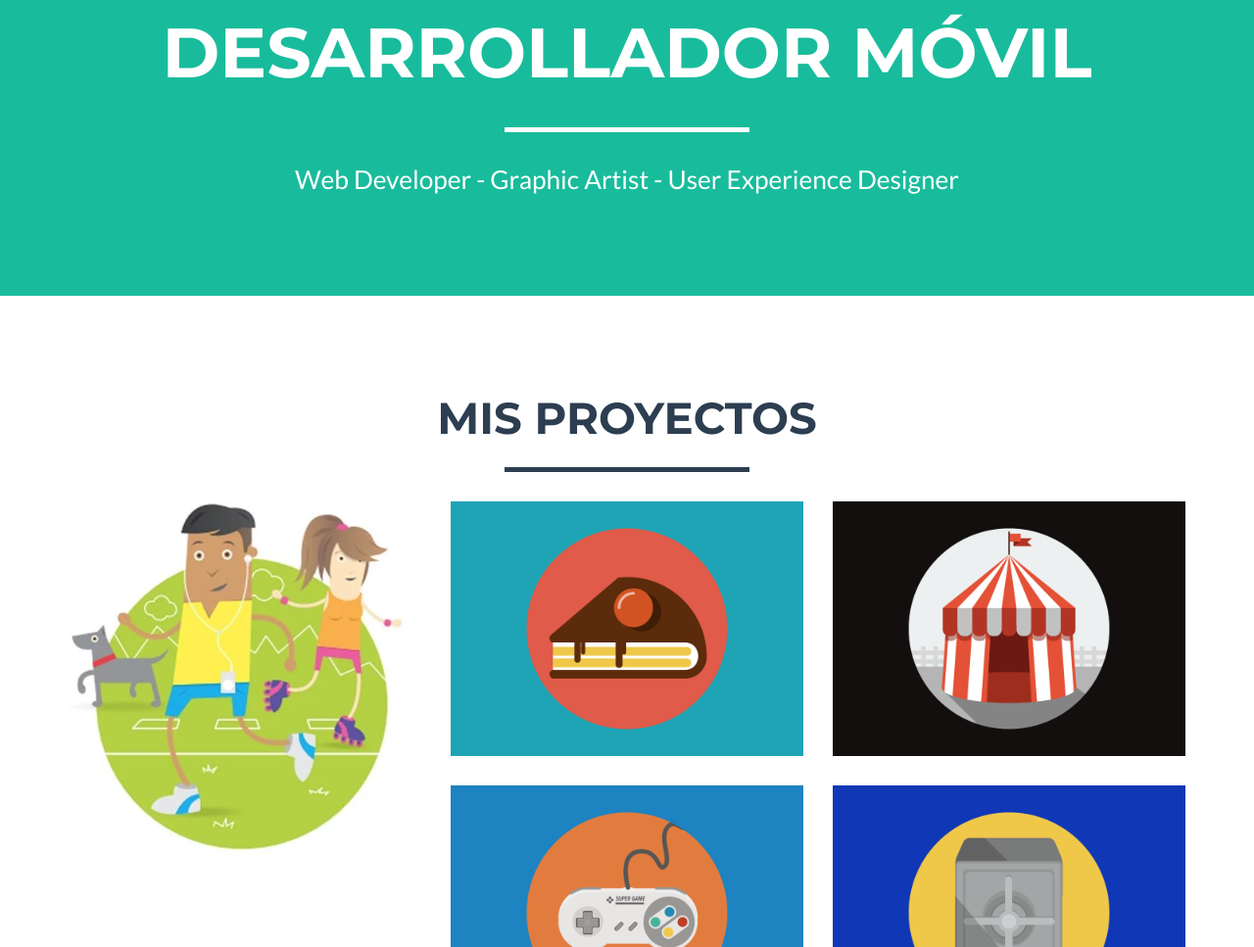
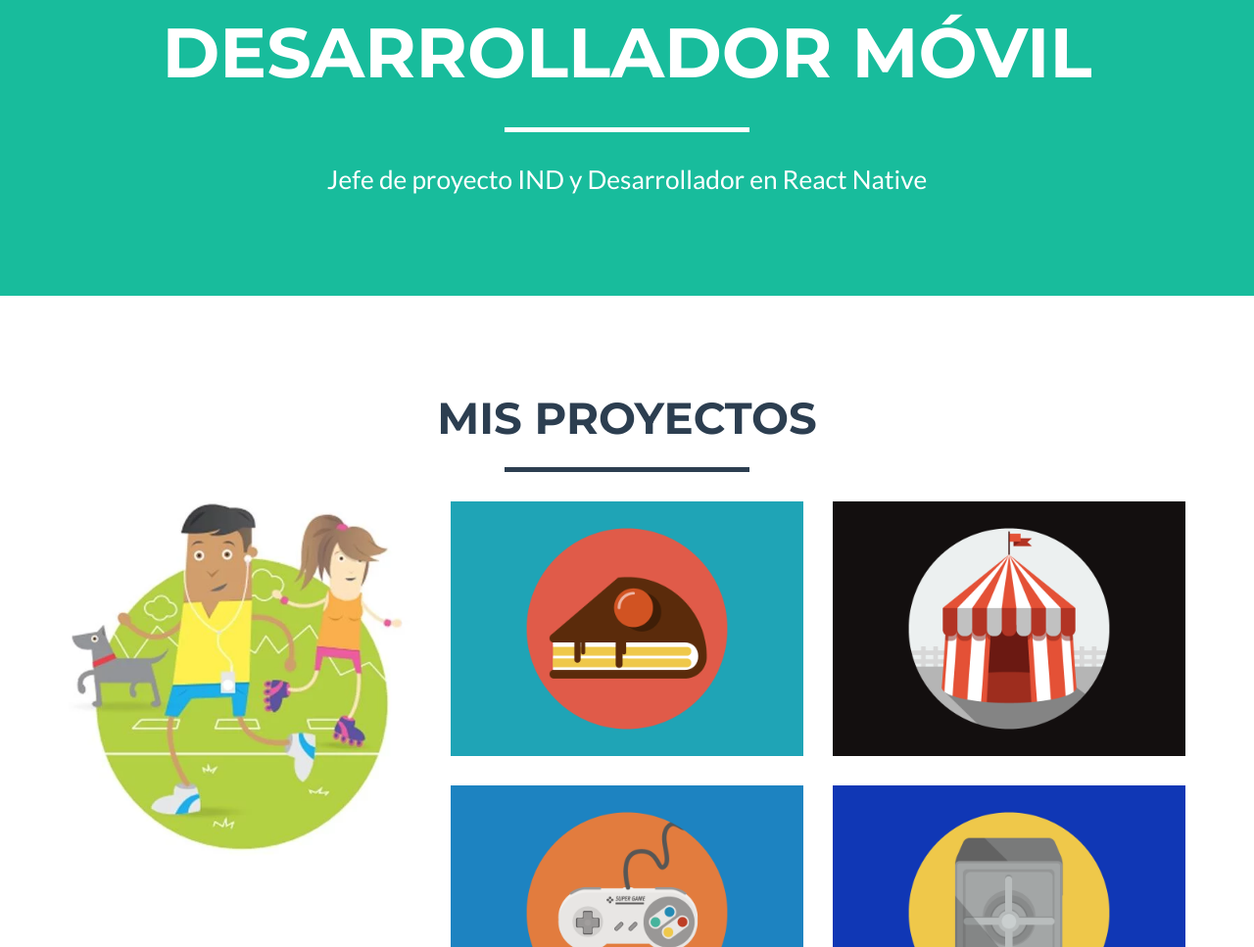
Before and after one commit to felipedonoso/Portafolio, a plain HTML site: page index.html in a window 1280 px wide. Shown: the part 756-1723 px from the top of the page at 98% size. Drawn offline with nearby package versions, Linux system fonts and the light colour scheme.

Commit message:
Se actualiza mis cargos
sad

```diff
--- a/index.html
+++ b/index.html
@@ -78,7 +78,7 @@
                     <div class="intro-text">
                         <span class="name">Desarrollador móvil</span>
                         <hr class="star-light">
-                        <span class="skills">Web Developer - Graphic Artist - User Experience Designer</span>
+                        <span class="skills">Jefe de proyecto IND y Desarrollador en React Native</span>
                     </div>
                 </div>
             </div>
```
